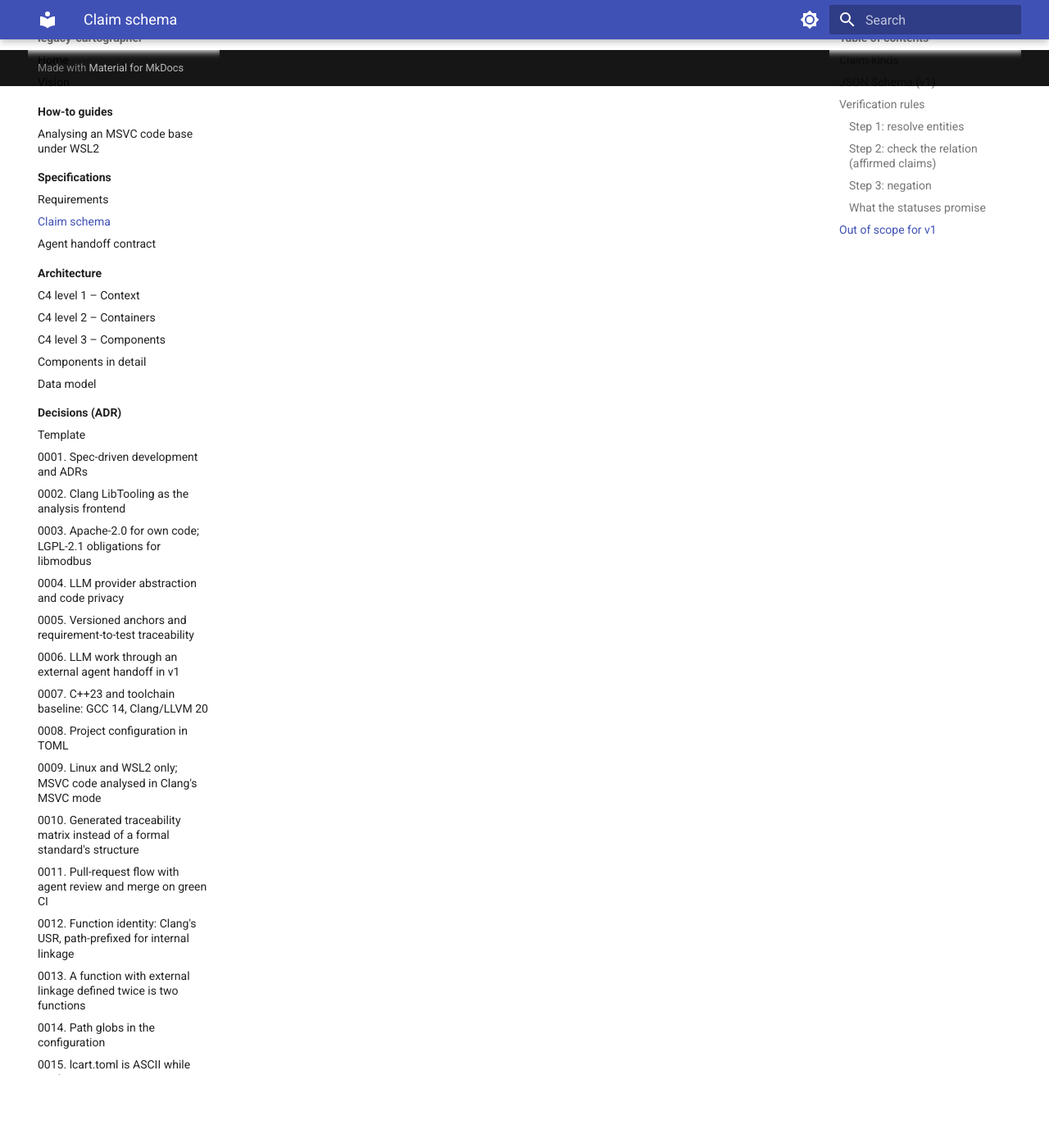
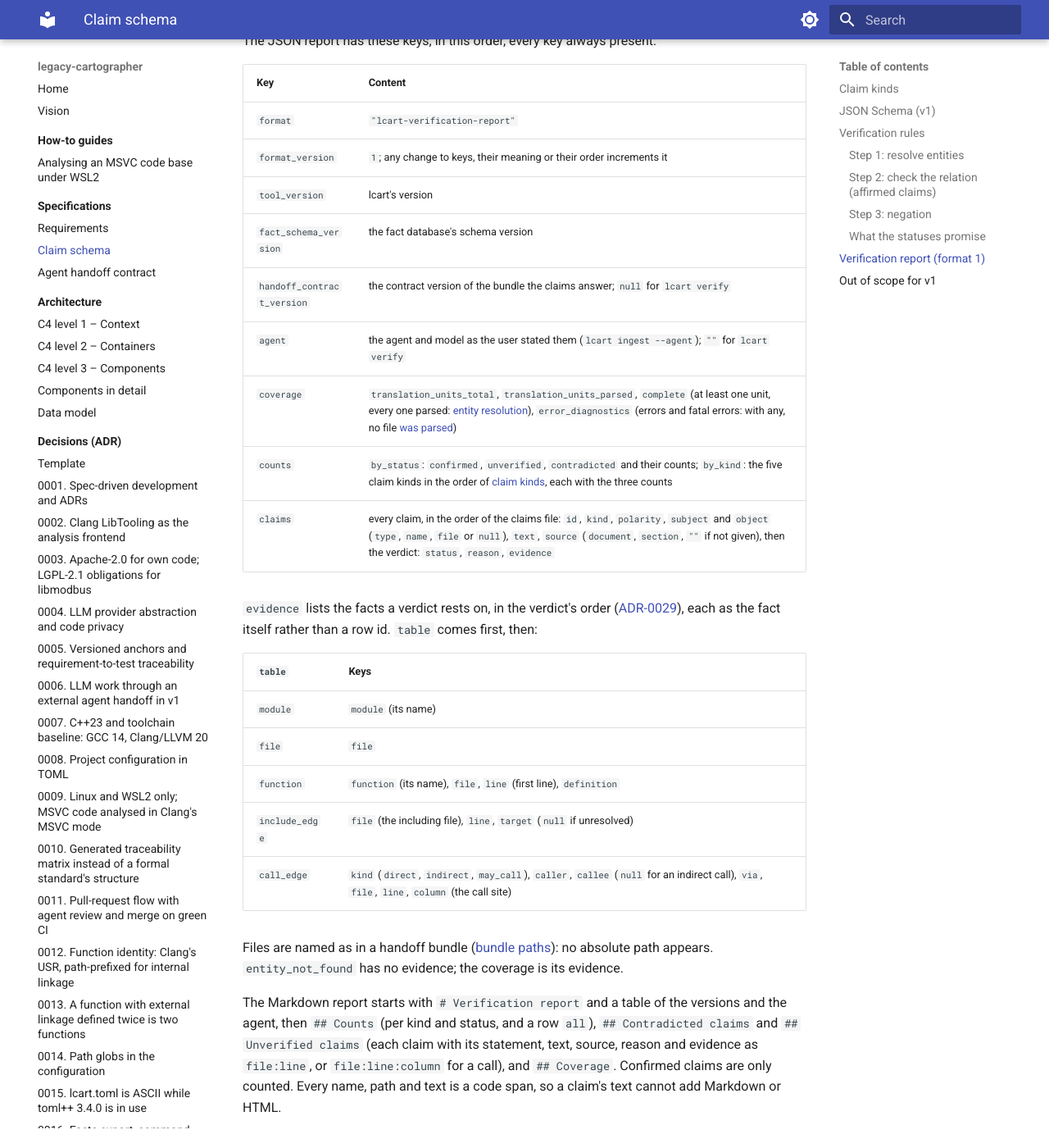
Before and after one commit to Tomek52/legacy-cartographer, an MkDocs documentation site: the page built from docs/specs/claim-schema.md, in a window 1280 px wide and 1400 px high, scrolled down 5131 px. Shown: the whole window at 82% size. Built offline with MkDocs 1.6.1 and Material for MkDocs 9.7.7, drawn with Linux system fonts in a browser that asks for light colours; some of the changed text lies outside the part shown.

Commit message:
feat(report): write the verification report in Markdown and JSON
report::write_verification_report writes the verdicts of a claims file
with the tool, fact schema and handoff contract versions, the agent,
counts per status and kind, every contradicted and unverified claim with
reason and evidence, and the coverage (FR-011). Evidence is the fact
itself with file and line, never a row id, and files are named as in a
handoff bundle, so no absolute path appears; there is no generation
time, so identical input gives identical bytes (NFR-004). The format is
a new section of the claim schema; the decisions are ADR-0030.

handoff exposes file_names_in_bundle() for the report's file names.

Backlog: B-28

Co-Authored-By: Claude Opus 5.5 <noreply@anthropic.com>
Claude-Session: https://claude.ai/code/session_01Sn6UD6WxmmXBAgKToBQUdD

```diff
--- a/docs/specs/claim-schema.md
+++ b/docs/specs/claim-schema.md
@@ -210,6 +210,53 @@ wrong statement), so the rules prefer `unverified` whenever the evidence is
 incomplete. Accuracy is measured as described in the
 [testing strategy](../testing/strategy.md#testing-verifier-accuracy-v1).
 
+## <a id="claim-verification-report-format-v1"></a>Verification report (format 1)
+
+`lcart verify` (and `lcart ingest`, B-33) writes the verdicts as
+`verification-report.json` and `verification-report.md`
+([FR-011](requirements.md#fr011-verification-report-v2),
+[ADR-0030](../adr/0030-verification-report-and-lcart-verify.md#adr0030-report-format-v1)).
+Neither has a generation time: identical input gives identical bytes.
+
+The JSON report has these keys, in this order, every key always present:
+
+| Key | Content |
+|---|---|
+| `format` | `"lcart-verification-report"` |
+| `format_version` | `1`; any change to keys, their meaning or their order increments it |
+| `tool_version` | lcart's version |
+| `fact_schema_version` | the fact database's schema version |
+| `handoff_contract_version` | the contract version of the bundle the claims answer; `null` for `lcart verify` |
+| `agent` | the agent and model as the user stated them (`lcart ingest --agent`); `""` for `lcart verify` |
+| `coverage` | `translation_units_total`, `translation_units_parsed`, `complete` (at least one unit, every one parsed: [entity resolution](#claim-entity-resolution-v2)), `error_diagnostics` (errors and fatal errors: with any, no file [was parsed](#claim-relation-rules-v2)) |
+| `counts` | `by_status`: `confirmed`, `unverified`, `contradicted` and their counts; `by_kind`: the five claim kinds in the order of [claim kinds](#claim-kinds-v1), each with the three counts |
+| `claims` | every claim, in the order of the claims file: `id`, `kind`, `polarity`, `subject` and `object` (`type`, `name`, `file` or `null`), `text`, `source` (`document`, `section`, `""` if not given), then the verdict: `status`, `reason`, `evidence` |
+
+`evidence` lists the facts a verdict rests on, in the verdict's order
+([ADR-0029](../adr/0029-verdict-evidence-names-its-fact-table.md#adr0029-fact-references-v1)),
+each as the fact itself rather than a row id. `table` comes first, then:
+
+| `table` | Keys |
+|---|---|
+| `module` | `module` (its name) |
+| `file` | `file` |
+| `function` | `function` (its name), `file`, `line` (first line), `definition` |
+| `include_edge` | `file` (the including file), `line`, `target` (`null` if unresolved) |
+| `call_edge` | `kind` (`direct`, `indirect`, `may_call`), `caller`, `callee` (`null` for an indirect call), `via`, `file`, `line`, `column` (the call site) |
+
+Files are named as in a handoff bundle
+([bundle paths](handoff-contract.md#claim-handoff-bundle-paths-v1)): no
+absolute path appears. `entity_not_found` has no evidence; the coverage is
+its evidence.
+
+The Markdown report starts with `# Verification report` and a table of
+the versions and the agent, then `## Counts` (per kind and status, and a
+row `all`), `## Contradicted claims` and `## Unverified claims` (each claim
+with its statement, text, source, reason and evidence as `file:line`, or
+`file:line:column` for a call), and `## Coverage`. Confirmed claims are
+only counted. Every name, path and text is a code span, so a claim's text
+cannot add Markdown or HTML.
+
 ## Out of scope for v1
 
 - Transitive claims ("A eventually calls B"). Candidate for v2 with a path as
--- a/mkdocs.yml
+++ b/mkdocs.yml
@@ -108,6 +108,7 @@ nav:
       - adr/0027-two-phase-template-parsing-for-msvc-code.md
       - adr/0028-handoff-bundle-paths-run-id-and-contract-texts.md
       - adr/0029-verdict-evidence-names-its-fact-table.md
+      - adr/0030-verification-report-and-lcart-verify.md
   - Testing:
       - testing/index.md
       - Strategy: testing/strategy.md
```
Also changed, not shown: docs/adr/0016-facts-export-and-command-line.md (+1 -1 lines), docs/adr/0030-verification-report-and-lcart-verify.md (added, +136 -0 lines), docs/adr/index.md (+1 -0 lines), 7 other files.
